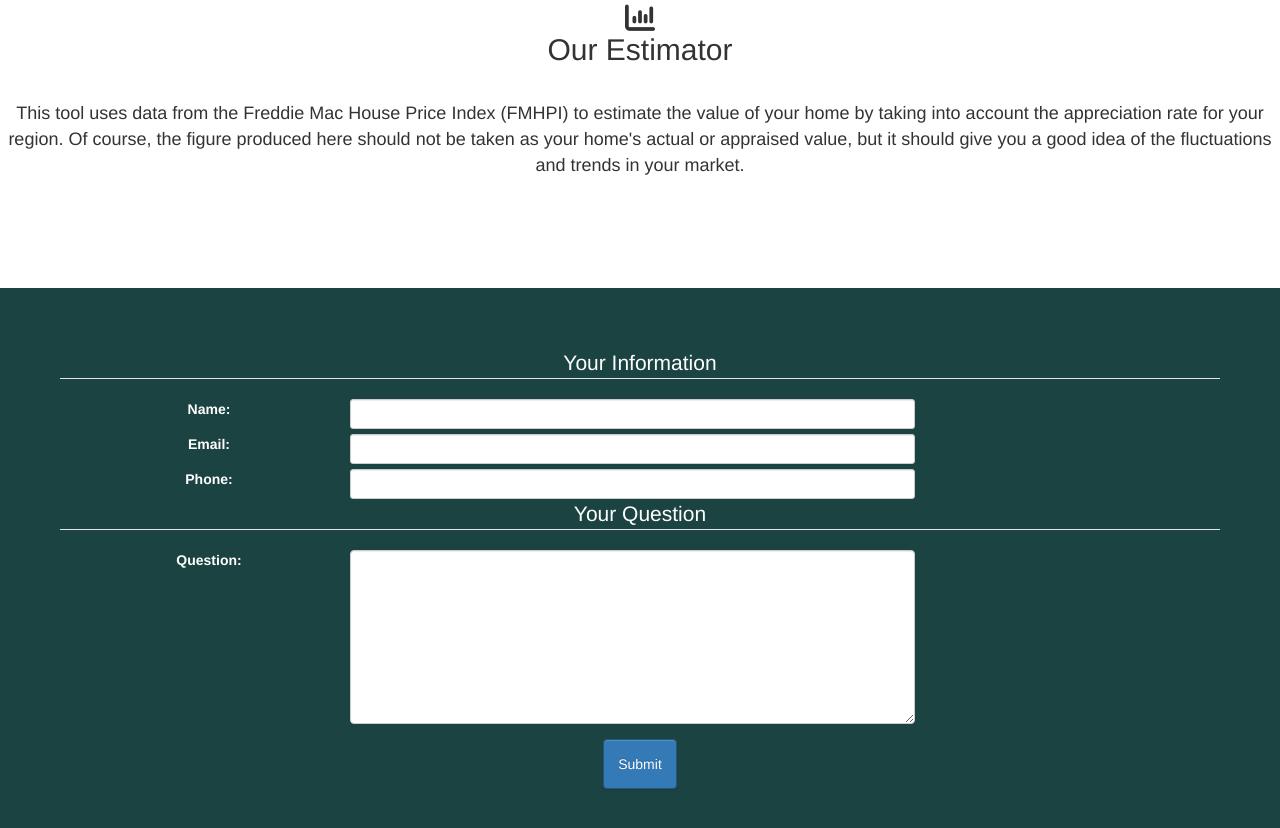
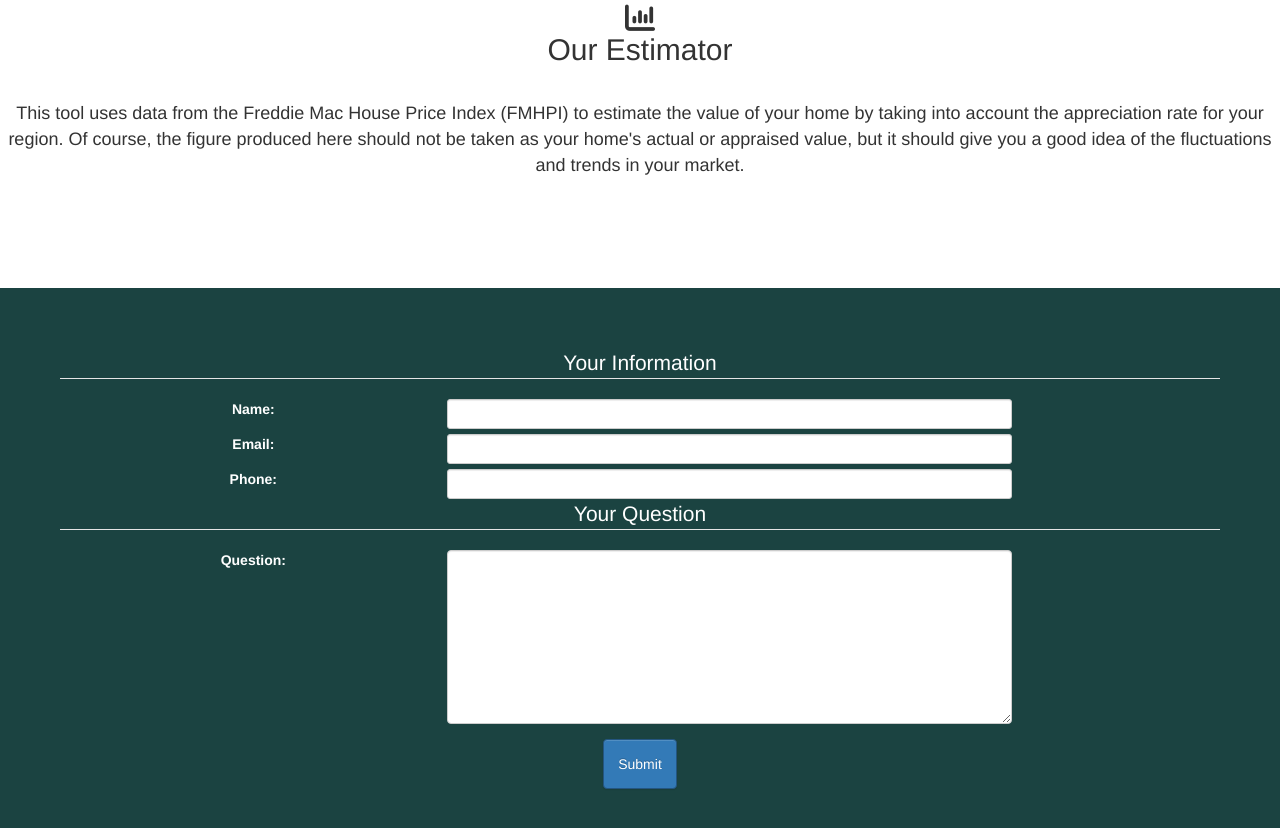
Before and after one commit to codejohnson89/HomePriceIndex, a plain HTML site: page index.html in a window 1280 px wide. Shown: the part 1772-2600 px from the top of the page. Drawn offline with nearby package versions, Linux system fonts and the light colour scheme.

Commit message:
adjustment to the form
adjustment to the form

```diff
--- a/index.html
+++ b/index.html
@@ -157,19 +157,19 @@
                 Your Information
             </legend>
             <div class="form-group">
-                <label class="col-sm-3 control-label"> Name:</label>
+                <label class="col-sm-4 control-label"> Name:</label>
                 <div class="col-sm-8">
                     <input class="form-control input-sm" type="text" id="FORM_FIELD_116">
                 </div>
             </div><br>
             <div class="form-group">
-                <label class="col-sm-3 control-label"> Email:</label>
+                <label class="col-sm-4 control-label"> Email:</label>
                 <div class="col-sm-8">
                     <input class="form-control input-sm" type="text" id="FORM_FIELD_117">
                 </div>
             </div><br>
             <div class="form-group">
-                <label class="col-sm-3 control-label">Phone:</label>
+                <label class="col-sm-4 control-label">Phone:</label>
                 <div class="col-sm-8">
                     <input class="form-control input-sm" type="text" id="FORM_FIELD_118">
                 </div>
@@ -180,7 +180,7 @@
                 Your Question
             </legend>
             <div class="form-group">
-                <label class="col-sm-3 control-label">Question:</label>
+                <label class="col-sm-4 control-label">Question:</label>
                 <div class="col-sm-8">
                     <textarea rows="8" id="FORM_FIELD_119" class="form-control"></textarea>
                 </div>
```
